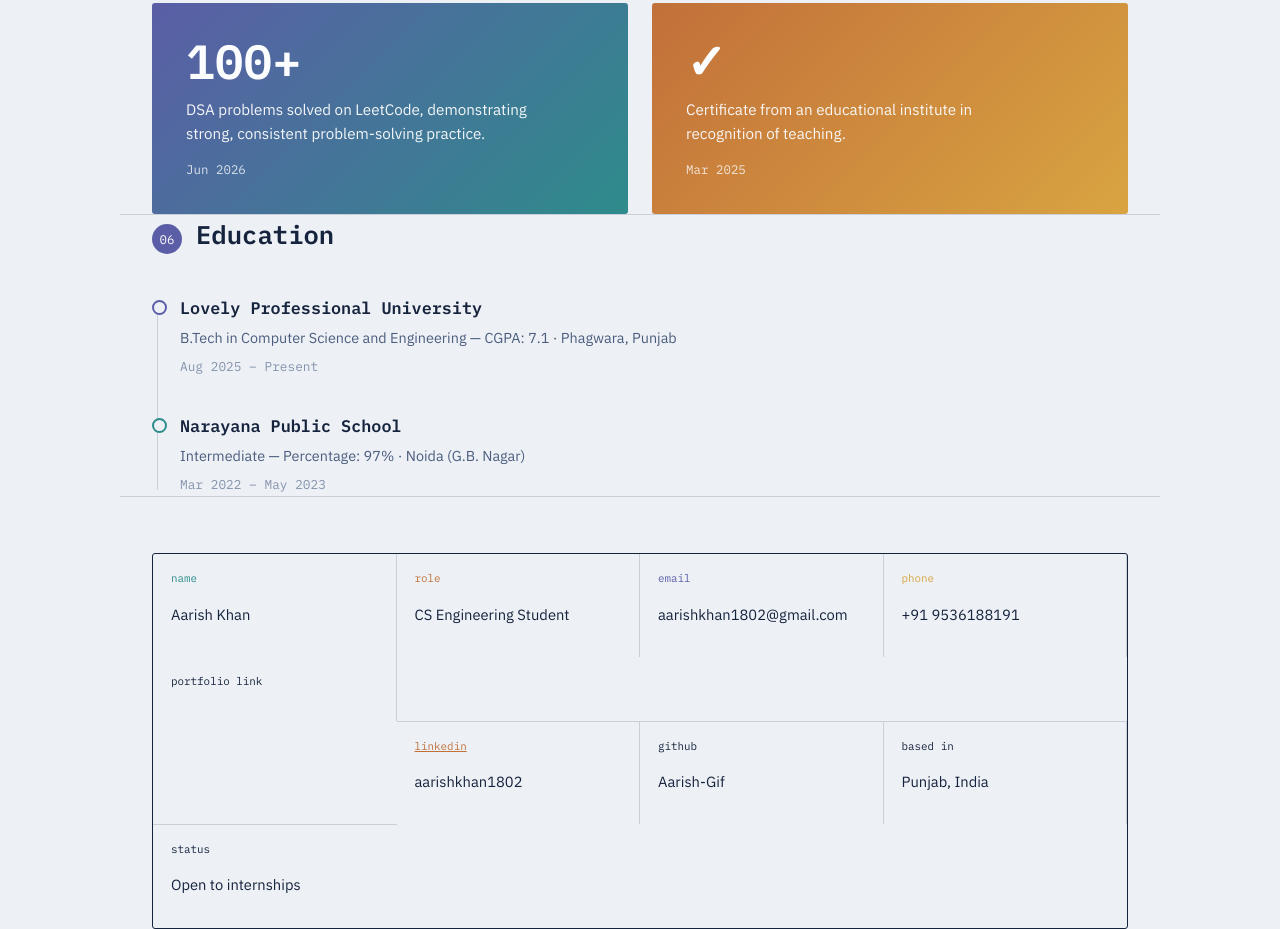
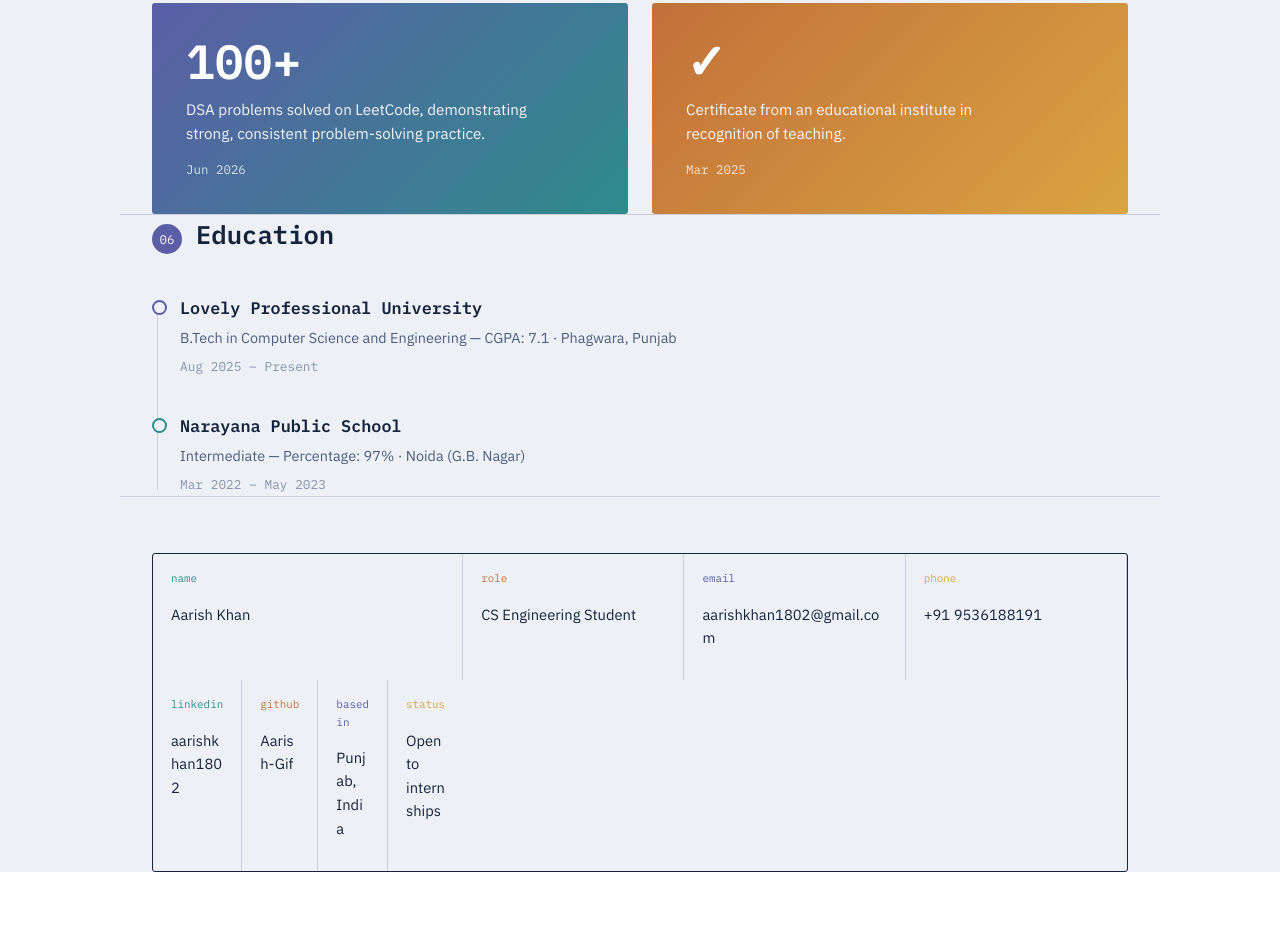
Before and after one commit to Aarish-gif/portfolio, a website: page index.html in a window 1280 px wide. Shown: the part 2145-3074 px from the top of the page. After the commit the page ends 3017 px from the top, so only its background shows below. Drawn offline with Linux system fonts and the light colour scheme.

Commit message:
Update index.html

```diff
--- a/index.html
+++ b/index.html
@@ -731,8 +731,7 @@
       <div class="tb-cell"><p class="k">role</p><p class="v">CS Engineering Student</p></div>
       <div class="tb-cell"><p class="k">email</p><p class="v"><a href="mailto:aarishkhan1802@gmail.com">aarishkhan1802@gmail.com</a></p></div>
       <div class="tb-cell"><p class="k">phone</p><p class="v"><a href="tel:+919536188191">+91 9536188191</a></p></div>
-      <div class="tb-cell"><p class="k">portfolio link</p><p class ="v"><a href="https://portfolio-aarish5.vercel.app/>https://portfolio-aarish5.vercel.app/<a></p></div>
-    </div>
+
     <div class="tb-row">
       <div class="tb-cell"><p class="k">linkedin</p><p class="v"><a href="https://www.linkedin.com/in/aarishkhan1802/" target="_blank" rel="noopener">aarishkhan1802</a></p></div>
       <div class="tb-cell"><p class="k">github</p><p class="v"><a href="https://github.com/Aarish-Gif" target="_blank" rel="noopener">Aarish-Gif</a></p></div>
```
